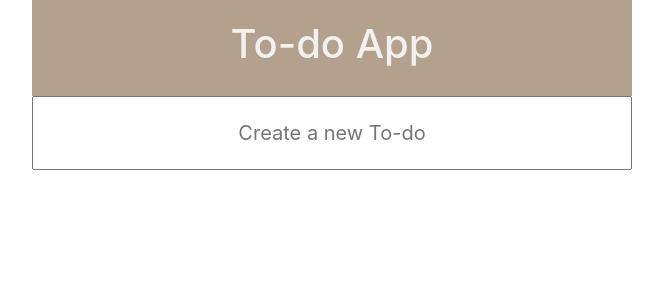
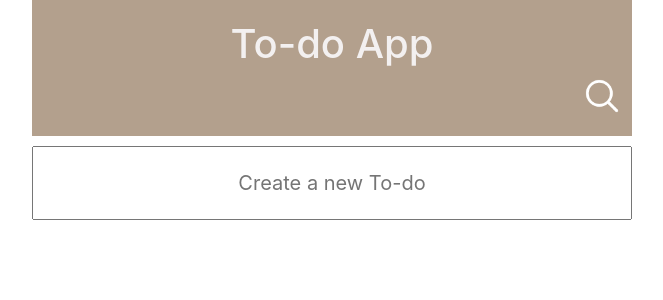
Before and after one commit to jungRoit/React-To-Do, a React (Create React App) app: page / in a window 1280 px wide. Shown: the top 300 px of the page, without its empty margins (308-971 px from the left). Built offline with nearby package versions, Linux system fonts and the light colour scheme.

Commit message:
search feature created

```diff
--- a/src/App.js
+++ b/src/App.js
@@ -8,14 +8,16 @@ class App extends Component {
 	constructor(props) {
 		super(props);
 		this.state = {
-      todos: JSON.parse(localStorage.getItem('todos')) || []
+			todos: JSON.parse(localStorage.getItem('todos')) || [],
+			searchList: [],
+			isSearchEnabled: false
 		}
 	}
 
-  setLocalStorage() {
-    window.addEventListener('beforeunload',() => {
+	setLocalStorage = () => {
+		window.addEventListener('beforeunload', () => {
 			localStorage.clear();
-      localStorage.setItem('todos',JSON.stringify(this.state.todos) || null);
+			localStorage.setItem('todos', JSON.stringify(this.state.todos) || null);
 		})
 	}
 
@@ -31,10 +33,24 @@ class App extends Component {
 		}
 	}
 
+	search = (value) => {
+		let result = [];
+		this.state.todos.filter(item => {
+			if (item.value.includes(value)) result.push(item);
+			return result;
+		})
+		this.setState({ searchList: result });
+	}
+
 	deleteTodo = (todo) => {
 		this.setState({
 			todos: this.state.todos.filter(e => e !== todo)
 		});
+	}
+
+	toggleSearch = () => {
+		if (this.state.isSearchEnabled) this.setState({ isSearchEnabled: false });
+		else this.setState({ isSearchEnabled: true });
 	}
 
 	toggleTaskCompleted = (todo) => {
@@ -66,8 +82,27 @@ class App extends Component {
 	render() {
 		return (
 			<div className="App" >
-        <Header title="To-do App"/>
-        <Form clicked={this.addTodo} />
+				<Header
+					title="To-do App"
+					toggleSearch={this.toggleSearch}
+				/>
+				{this.state.isSearchEnabled
+					? (
+						<Form
+							canSearch={this.state.isSearchEnabled}
+							clicked={this.search}
+							placeHolder='Search a To-do'
+						/>
+					)
+					:
+					(
+						<Form
+							canSearch={this.state.isSearchEnabled}
+							clicked={this.addTodo}
+							placeHolder='Create a new To-do'
+						/>
+					)
+				}
 				{this.state.todos.map((todo, i) =>
 					<Todo
 						key={todo.id}
--- a/src/components/form/index.js
+++ b/src/components/form/index.js
@@ -12,6 +12,7 @@ class Form extends React.Component {
 
 	getValue = (event) => {
 		this.setState({value:event.target.value});
+		if(this.props.canSearch) this.props.clicked(this.state.value);
 	}
 
 	getInputValue = (event) => {
@@ -34,7 +35,7 @@ class Form extends React.Component {
 			<input
 			className= "input"
 			value={this.state.value} onChange={this.getValue}
-			placeholder='Create a new To-do'
+			placeholder= {this.props.placeHolder}
 			onKeyDown = {this.getInputValue}
 			/>
 			</div>
--- a/src/components/header/index.css
+++ b/src/components/header/index.css
@@ -2,8 +2,15 @@
     background: #B3A08D;
     padding: 20px 10px 20px 10px;
     text-align: center;
+    margin-bottom: 10px;
 }
 
 .header h1 {
     color: #F3F0F0;
 }
+
+.search-img {
+    width: 40px;
+    height: 40px;
+    float: right;
+}
--- a/src/components/header/index.js
+++ b/src/components/header/index.js
@@ -1,12 +1,24 @@
 import React from 'react';
 import './index.css';
+import searchPic from '../../assets/img/search.png';
 
 const Header = (props) => {
+
+    let toggleSearch = () => {
+        props.toggleSearch();
+    }
 
     return (
         <div className='header'>
             <h1>{props.title}</h1>
+            <div className='clearfix'>
+                <img
+                onClick= {() => toggleSearch()}
+                className='search-img'
+                src={searchPic} alt='Search' />
+            </div>
         </div>
+
     )
 }
 
```
Also changed, not shown: src/assets/img/search.png (added). Lines whose indentation alone changed are shown as unchanged.
